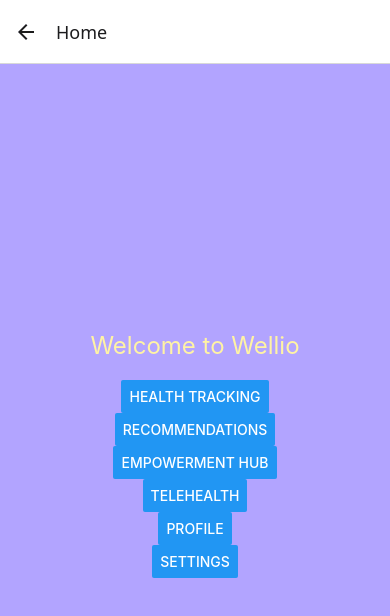
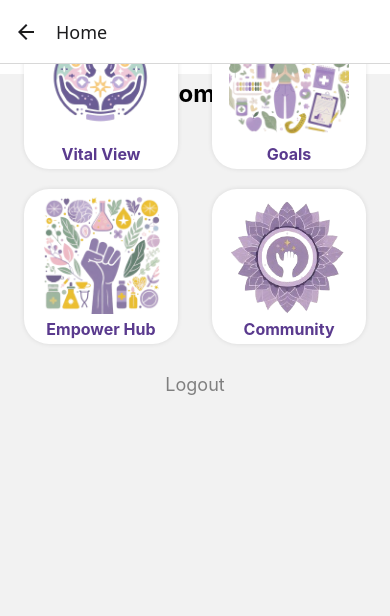
Before and after one commit to Purbasa2003/Wellio_Medi-Connect, a React Native app: screen /Home in a window 390 px wide. Shown: the top 616 px of the page. Built offline with nearby package versions, Linux system fonts and the light colour scheme.

Commit message:
UI changes

```diff
--- a/app/HomeScreen.jsx
+++ b/app/HomeScreen.jsx
@@ -1,32 +1,243 @@
-import React from 'react';
-import { View, Text, Button, StyleSheet } from 'react-native';
+import React, { useState } from "react";
+import { View, Text, Image, TouchableOpacity, StyleSheet } from "react-native";
 
 const HomeScreen = ({ navigation }) => {
+  const [isDetailsView, setIsDetailsView] = useState(false);
+
+  // Dummy user details (Replace with actual user data from state/context)
+  const userData = {
+    name: "Barbie",
+    age: "xx",
+    height: "xx",
+    weight: "xx",
+    ongoingPeriods: true, // true = Green Tick, false = Red Cross
+    healthDiagnosis: "No major issues",
+    pregnant: false, // true = Green Tick, false = Red Cross
+    moodSwings: "Yes", // "Yes" or "No"
+  };
+
   return (
     <View style={styles.container}>
-      <Text style={styles.title}>Welcome to Wellio</Text>
-      <Button title="Health Tracking" onPress={() => navigation.navigate('HealthTracking')} />
-      <Button title="Recommendations" onPress={() => navigation.navigate('Recommendations')} />
-      <Button title="Empowerment Hub" onPress={() => navigation.navigate('EmpowermentHub')} />
-      <Button title="Telehealth" onPress={() => navigation.navigate('Telehealth')} />
-      <Button title="Profile" onPress={() => navigation.navigate('Profile')} />
-      <Button title="Settings" onPress={() => navigation.navigate('Settings')} />
+      {/* Header Title */}
+      <Text style={styles.header}>Home</Text>
+
+      {/* User Details Card with Selector */}
+      <View style={styles.welcomeCard}>
+        <View style={styles.textContainer}>
+          {/* Selector Buttons */}
+          <View style={styles.selectorContainer}>
+            <TouchableOpacity
+              style={[styles.selector, !isDetailsView && styles.activeSelector]}
+              onPress={() => setIsDetailsView(false)}
+            >
+              <Text style={[styles.selectorText, !isDetailsView && styles.activeText]}>Basics</Text>
+            </TouchableOpacity>
+
+            <TouchableOpacity
+              style={[styles.selector, isDetailsView && styles.activeSelector]}
+              onPress={() => setIsDetailsView(true)}
+            >
+              <Text style={[styles.selectorText, isDetailsView && styles.activeText]}>Details</Text>
+            </TouchableOpacity>
+          </View>
+
+          {/* Conditional Display Based on Selection */}
+          {!isDetailsView ? (
+            <>
+              <Text style={styles.nameText}>{userData.name}</Text>
+              <Text style={styles.userInfo}>Age: {userData.age}</Text>
+              <Text style={styles.userInfo}>Height: {userData.height}</Text>
+              <Text style={styles.userInfo}>Weight: {userData.weight}</Text>
+            </>
+          ) : (
+            <>
+              <Text style={styles.userInfo}>
+                Ongoing Periods: {userData.ongoingPeriods ? "✅" : "❌"}
+              </Text>
+              <Text style={styles.userInfo}>Health Diagnosis: {userData.healthDiagnosis}</Text>
+              <Text style={styles.userInfo}>
+                Pregnant: {userData.pregnant ? "✅" : "❌"}
+              </Text>
+              <Text style={styles.userInfo}>Mood Swings: {userData.moodSwings}</Text>
+
+              {/* Edit Button (Only in Details View) */}
+              <TouchableOpacity style={styles.editButton} onPress={() => navigation.navigate("PreHomeScreen")}>
+                <Text style={styles.editText}>Edit</Text>
+              </TouchableOpacity>
+            </>
+          )}
+        </View>
+
+        {/* Avatar */}
+        <View style={styles.avatarContainer}>
+          <Image source={require("../assets/UserIcon.png")} style={styles.avatar} />
+        </View>
+      </View>
+
+      {/* Navigation Buttons */}
+      <View style={styles.grid}>
+        <TouchableOpacity style={styles.card} onPress={() => navigation.navigate("VitalView")}>
+          <Image source={require("../assets/VitalView.png")} style={styles.icon} />
+          <Text style={styles.label}>Vital View</Text>
+        </TouchableOpacity>
+
+        <TouchableOpacity style={styles.card} onPress={() => navigation.navigate("Goals")}>
+          <Image source={require("../assets/Goals.png")} style={styles.icon} />
+          <Text style={styles.label}>Goals</Text>
+        </TouchableOpacity>
+
+        <TouchableOpacity style={styles.card} onPress={() => navigation.navigate("EmpowermentHub")}>
+          <Image source={require("../assets/EmpowerHub.png")} style={styles.icon} />
+          <Text style={styles.label}>Empower Hub</Text>
+        </TouchableOpacity>
+
+        <TouchableOpacity style={styles.card} onPress={() => navigation.navigate("CommunityConnect")}>
+          <Image source={require("../assets/Community.png")} style={styles.icon} />
+          <Text style={styles.label}>Community</Text>
+        </TouchableOpacity>
+      </View>
+
+      {/* Logout Button */}
+      <TouchableOpacity onPress={() => navigation.navigate("Welcome")}>
+        <Text style={styles.logout}>Logout</Text>
+      </TouchableOpacity>
     </View>
   );
 };
 
+export default HomeScreen;
+
 const styles = StyleSheet.create({
   container: {
+    flex: 0,
+    backgroundColor: "#FFFFFF",
+    alignItems: "center",
+    justifyContent: "center",
+    padding: 5,
+  },
+  header: {
+    fontSize: 24,
+    fontWeight: "bold",
+    color: "#000",
+    marginBottom: 30,
+    position: "absolute",
+    top: 15,
+  },
+  welcomeCard: {
+    width: "90%",
+    backgroundColor: "#D1A4F1",
+    borderRadius: 20,
+    flexDirection: "row",
+    padding: 25,
+    alignItems: "center",
+    marginBottom: 20,
+    marginTop: 60,
+    shadowColor: "#000",
+    shadowOpacity: 0.1,
+    shadowRadius: 5,
+    elevation: 5,
+  },
+  textContainer: {
     flex: 1,
-    justifyContent: 'center',
-    alignItems: 'center',
-    backgroundColor: '#B2A4FF',
   },
-  title: {
-    fontSize: 24,
-    color: '#FFF3A4',
+  selectorContainer: {
+    flexDirection: "row",
+    backgroundColor: "#ffffff",
+    borderRadius: 20,
+    padding: 5,
+    justifyContent: "center",
+    marginBottom: 10,
+  },
+  selector: {
+    flex: 1,
+    paddingVertical: 8,
+    alignItems: "center",
+    borderRadius: 15,
+  },
+  activeSelector: {
+    backgroundColor: "#5A3A8E",
+  },
+  selectorText: {
+    fontSize: 16,
+    fontWeight: "bold",
+    color: "#5A3A8E",
+  },
+  activeText: {
+    color: "#FFFFFF",
+  },
+  nameText: {
+    fontSize: 22,
+    fontWeight: "bold",
+    color: "#FFFFFF",
+  },
+  userInfo: {
+    fontSize: 18,
+    color: "#FFFFFF",
+    marginTop: 5,
+  },
+  avatarContainer: {
+    width: 90,
+    height: 90,
+    borderRadius: 60,
+    backgroundColor: "white",
+    alignItems: "center",
+    justifyContent: "center",
+    marginLeft: 20,
+  },
+  avatar: {
+    width: 100,
+    height: 100,
+    resizeMode: "contain",
+    shadowColor: "#000",
+    shadowOpacity: 0.1,
+    elevation: 5,
+  },
+  editButton: {
+    marginTop: 10,
+    backgroundColor: "#5A3A8E",
+    paddingVertical: 5,
+    paddingHorizontal: 5,
+    borderRadius: 10,
+    alignItems:'center',
+  },
+  editText: {
+    fontSize: 16,
+    fontWeight: "bold",
+    color: "#FFFFFF",
+  },
+  grid: {
+    width: "90%",
+    flexDirection: "row",
+    flexWrap: "wrap",
+    justifyContent: "space-between",
+  },
+  card: {
+    width: "45%",
+    backgroundColor: "white",
+    borderRadius: 25,
+    alignItems: "center",
+    padding: 5,
+    marginBottom: 20,
+    shadowColor: "#000",
+    shadowOpacity: 0.1,
+    shadowRadius: 5,
+    elevation: 5,
+  },
+  icon: {
+    width: 120,
+    height: 120,
+    resizeMode: "contain",
+  },
+  label: {
+    fontSize: 16,
+    fontWeight: "bold",
+    color: "#5A3A8E",
+    marginTop: 5,
+  },
+  logout: {
+    fontSize: 18,
+    color: "gray",
+    marginTop: 10,
     marginBottom: 20,
   },
 });
-
-export default HomeScreen;
```
